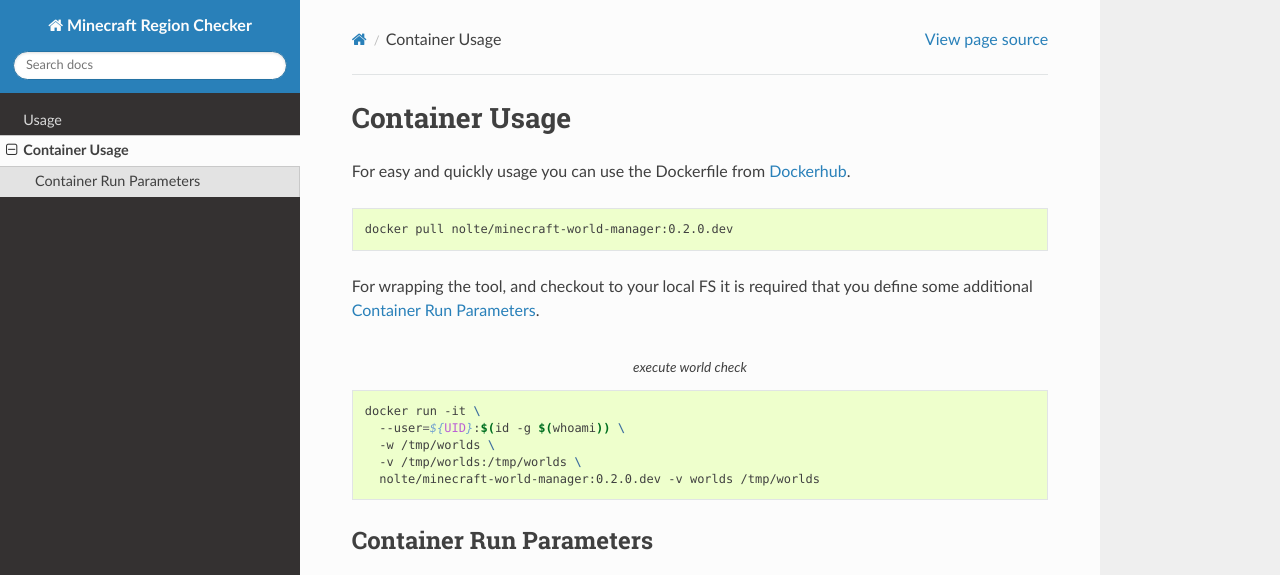
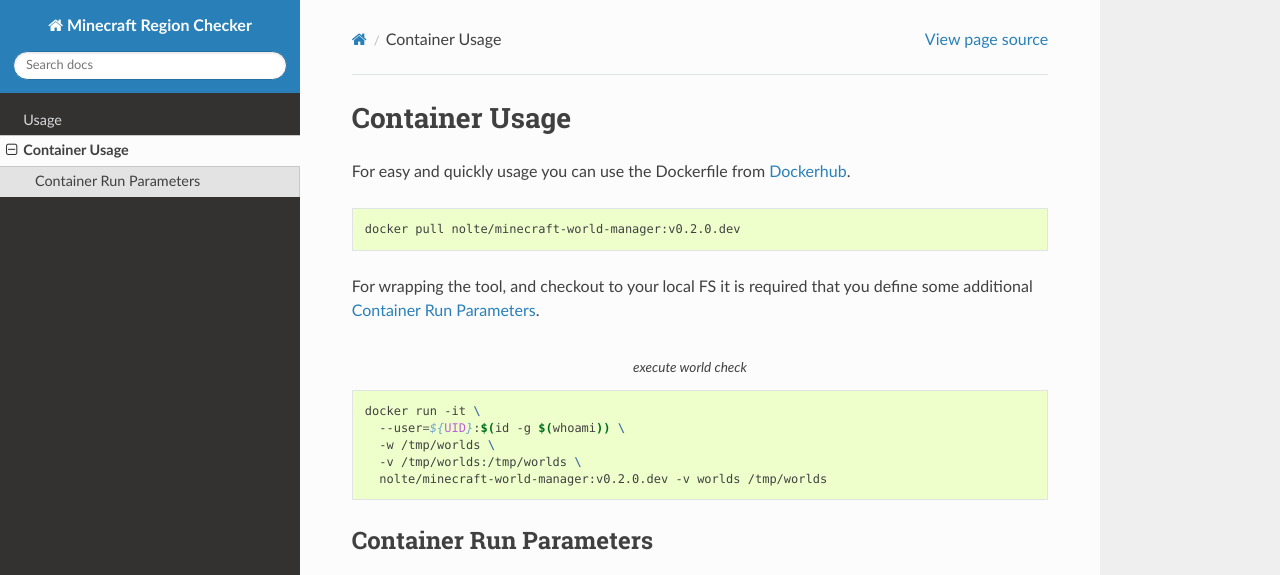
Before and after one commit to nolte/minecraft-world-manager, a Sphinx documentation site: the page built from docs/usage/container_usage.rst, in a window 1280 px wide and 1025 px high. Shown: the top 575 px of the window. Built offline with Sphinx 7.4.7 and the Read the Docs theme 2.0.0, drawn with Linux system fonts in a browser that asks for light colours.

Commit message:
add version docker prefix

```diff
--- a/docs/usage/container_usage.rst
+++ b/docs/usage/container_usage.rst
@@ -6,7 +6,7 @@
 
 .. code:: bash
 
-    docker pull nolte/minecraft-world-manager:0.2.0.dev
+    docker pull nolte/minecraft-world-manager:v0.2.0.dev
 
 For wrapping the tool, and checkout to your local FS it is required that you define some additional :ref:`usage-container-run-parameters`.
 
--- a/docs/usage/docker_call.txt
+++ b/docs/usage/docker_call.txt
@@ -2,4 +2,4 @@
   --user=${UID}:$(id -g $(whoami)) \
   -w /tmp/worlds \
   -v /tmp/worlds:/tmp/worlds \
-  nolte/minecraft-world-manager:0.2.0.dev -v worlds /tmp/worlds
+  nolte/minecraft-world-manager:v0.2.0.dev -v worlds /tmp/worlds
```
